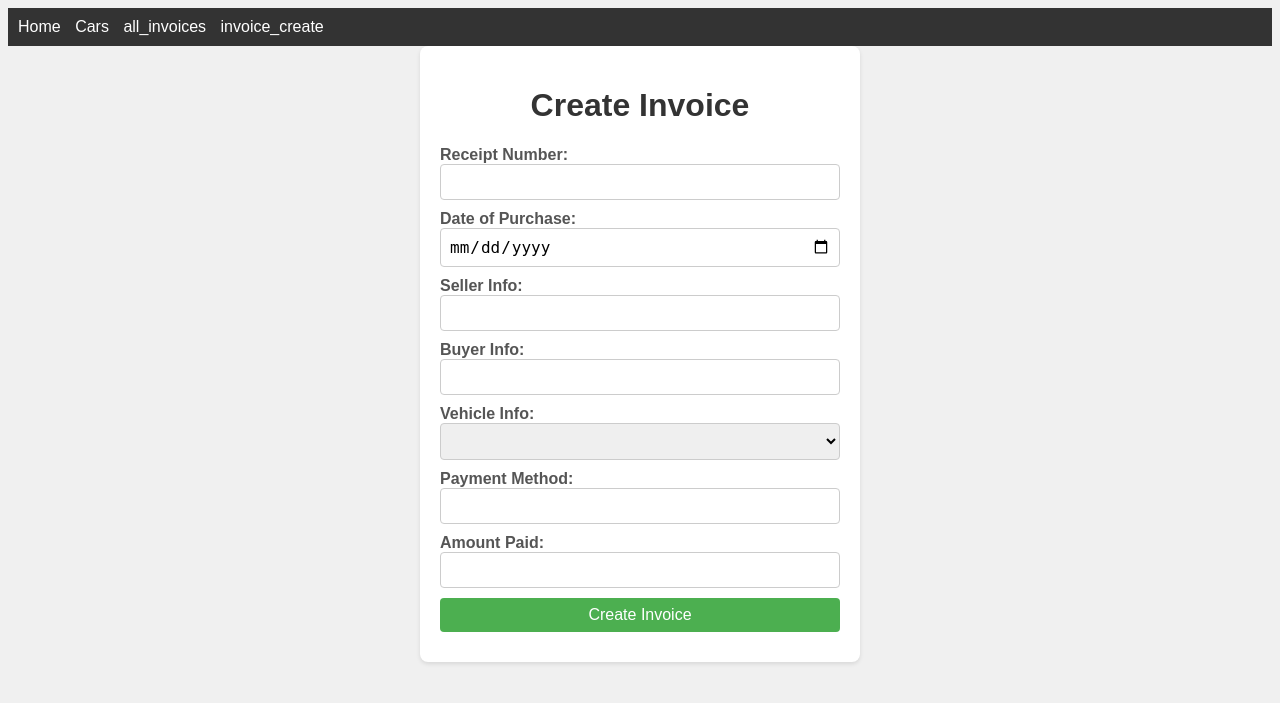
After one commit to irungudennisnganga/automotive-sales-business, a Django app: page /app/invoices/create/ in a window 1280 px wide. The commit adds this page. Shown: the top 703 px of the page. Run offline with Django 5.2, Linux system fonts and the light colour scheme; lists and menus that the app fills with data are empty.

Commit message:
add templates

```diff
--- a/automotives_sales/app/forms.py
+++ b/automotives_sales/app/forms.py
@@ -1,8 +1,12 @@
 # forms.py
 from django import forms
-from .models import Car
+from .models import Car,Invoice
 
 class CarUpdateForm(forms.ModelForm):
     class Meta:
         model = Car
         fields = '__all__'  # You can customize this to include specific fields you want to update
+class InvoiceForm(forms.ModelForm):
+    class Meta:
+        model = Invoice
+        fields = '__all__'  # You can also specify specific fields if neede
--- a/automotives_sales/app/static/update_car.css
+++ b/automotives_sales/app/static/update_car.css
@@ -1,6 +1,6 @@
 
 body {
-    display: flex;
+    display: block;
     justify-content: center;
     align-items: center;
     height: 100vh;
--- /dev/null
+++ b/automotives_sales/app/templates/base.html
@@ -0,0 +1,49 @@
+<!-- base.html -->
+<!DOCTYPE html>
+<html lang="en">
+<head>
+    <meta charset="UTF-8">
+    <meta name="viewport" content="width=device-width, initial-scale=1.0">
+    <title>{% block title %}Your Site Title{% endblock %}</title>
+    <style>
+        nav {
+            background-color: #333;
+            color: #fff;
+            padding: 10px;
+        }
+        nav ul {
+            list-style-type: none;
+            margin: 0;
+            padding: 0;
+        }
+        nav ul li {
+            display: inline;
+            margin-right: 10px;
+        }
+        nav ul li a {
+            color: #fff;
+            text-decoration: none;
+        }
+    </style>
+</head>
+<body>
+    <!-- Navbar -->
+    <nav>
+        <ul>
+            <li><a href="{% url 'home' %}">Home</a></li>
+            <li><a href="{% url 'car_list' %}">Cars</a></li>
+
+            <li><a href="{% url 'all_invoices' %}">all_invoices</a></li>
+            <li><a href="{% url 'create_invoice' %}">invoice_create</a></li>
+            {% comment %} <li><a href="{% url 'invoice_detail' %}">invoice_detail</a></li> {% endcomment %}
+            <!-- Add more navbar links as needed -->
+        </ul>
+    </nav>
+
+    <!-- Content -->
+    <div class="content">
+        {% block content %}
+        {% endblock %}
+    </div>
+</body>
+</html>
--- a/automotives_sales/app/templates/car_detail.html
+++ b/automotives_sales/app/templates/car_detail.html
@@ -1,6 +1,9 @@
+{% extends 'base.html' %}
+{% block content %}
 <!DOCTYPE html>
 <html>
 <head>
+
     <title>Car Detail</title>
     {% load static %}
     <link rel="stylesheet" type="text/css" href="{% static 'car_detail.css' %}">
@@ -32,3 +35,4 @@
     </div>
 </body>
 </html>
+{% endblock %}
--- /dev/null
+++ b/automotives_sales/app/templates/invoice_create.html
@@ -0,0 +1,99 @@
+{% extends 'base.html' %}
+
+{% block content %}
+<!DOCTYPE html>
+<html lang="en">
+<head>
+    <meta charset="UTF-8">
+    <meta name="viewport" content="width=device-width, initial-scale=1.0">
+    <title>Create Invoice</title>
+
+    <style>
+        body {
+            font-family: Arial, sans-serif;
+            background-color: #f0f0f0;
+        }
+
+        .card {
+            background-color: #ffffff;
+            border-radius: 8px;
+            box-shadow: 0 2px 4px rgba(0, 0, 0, 0.1);
+            padding: 20px;
+            max-width: 400px;
+            margin: 0 auto;
+        }
+
+        h1 {
+            text-align: center;
+            color: #333333;
+        }
+
+        label {
+            font-weight: bold;
+            color: #555555;
+        }
+
+        input[type="text"],
+        input[type="date"],
+        select,
+        input[type="number"],
+        button[type="submit"] {
+            width: 100%;
+            padding: 8px;
+            margin-bottom: 10px;
+            border-radius: 4px;
+            border: 1px solid #cccccc;
+            box-sizing: border-box;
+            font-size: 16px;
+        }
+
+        button[type="submit"] {
+            background-color: #4CAF50;
+            color: white;
+            border: none;
+            cursor: pointer;
+        }
+
+        @media screen and (max-width: 600px) {
+            .card {
+                width: 90%;
+            }
+        }
+    </style>
+</head>
+<body>
+    <div class="card">
+        <h1>Create Invoice</h1>
+        <form method="post">
+            {% csrf_token %}
+            <label for="receipt_number">Receipt Number:</label><br>
+            <input type="text" id="receipt_number" name="receipt_number" required><br>
+
+            <label for="date_of_purchase">Date of Purchase:</label><br>
+            <input type="date" id="date_of_purchase" name="date_of_purchase" required><br>
+
+            <label for="seller_info">Seller Info:</label><br>
+            <input type="text" id="seller_info" name="seller_info" required><br>
+
+            <label for="buyer_info">Buyer Info:</label><br>
+            <input type="text" id="buyer_info" name="buyer_info" required><br>
+
+            <label for="vehicle_info">Vehicle Info:</label><br>
+            <select id="vehicle_info" name="vehicle_info" required>
+                {% for car in cars %}
+                    <option value="{{ car.id }}">{{ car.make }} - {{ car.model }} - {{ car.year }}</option>
+                {% endfor %}
+            </select><br>
+
+            <label for="payment_method">Payment Method:</label><br>
+            <input type="text" id="payment_method" name="payment_method" required><br>
+
+            <label for="amount_paid">Amount Paid:</label><br>
+            <input type="number" id="amount_paid" name="amount_paid" step="0.01" required><br>
+
+            <button type="submit">Create Invoice</button>
+        </form>
+    </div>
+</body>
+</html>
+{% endblock %}
--- a/automotives_sales/app/urls.py
+++ b/automotives_sales/app/urls.py
@@ -2,8 +2,13 @@ from django.urls import path
 from . import views
 
 urlpatterns = [
+    path('', views.home, name='home'),
     path('cars/', views.car_list, name='car_list'),
     path('cars/<int:car_id>/', views.car_detail, name='car_detail'),
-     path('car/<int:car_id>/delete/', views.delete_car, name='delete_car'),
-      path('car/<int:car_id>/update/', views.update_car, name='update_car'),
+    path('car/<int:car_id>/delete/', views.delete_car, name='delete_car'),
+    path('car/<int:car_id>/update/', views.update_car, name='update_car'),
+    path('invoices/', views.all_invoices, name='all_invoices'),
+    path('invoices/create/', views.create_invoice, name='create_invoice'),
+    path('invoices/<int:invoice_id>/', views.invoice_detail, name='invoice_detail'),
+    path('invoices/<int:pk>/delete/', views.delete_invoice, name='delete_invoice'),
 ]
--- a/automotives_sales/app/views.py
+++ b/automotives_sales/app/views.py
@@ -1,7 +1,15 @@
-from django.shortcuts import render
-from .models import Car
+from django.shortcuts import render, redirect
+from .models import Car,Invoice
+from .serializer import InvoiceSerializer
+from rest_framework.response import Response
+from rest_framework import status
+from django.urls import reverse
 from django.shortcuts import render, redirect, get_object_or_404
-from .forms import CarUpdateForm
+from .forms import CarUpdateForm,InvoiceForm
+from rest_framework.decorators import api_view
+
+def home(request):
+    return render(request, 'home.html')
 
 def car_list(request):
     cars = Car.objects.all()
@@ -30,3 +38,48 @@ def update_car(request, car_id):
         form = CarUpdateForm(instance=car)
 
     return render(request, 'update_car.html', {'form': form, 'car': car})
+
+def all_invoices(request):
+
+    invoices = Invoice.objects.all()
+    return render(request, 'invoice.html', {'invoices': invoices})
+
+def invoice_detail(request, invoice_id):
+    invoice = get_object_or_404(Invoice, id=invoice_id)
+    return render(request, 'invoice_details.html', {'invoice': invoice})
+
+def create_invoice(request):
+    if request.method == 'POST':
+        form = InvoiceForm(request.POST)
+        if form.is_valid():
+            form.save()
+            return redirect('invoice_list')  # Redirect to the list of invoices
+    else:
+        form = InvoiceForm()
+    return render(request, 'invoice_create.html', {'form': form})
+
+def update_invoice(request, pk):
+    try:
+        invoice = Invoice.objects.get(pk=pk)
+    except Invoice.DoesNotExist:
+        return Response(status=status.HTTP_404_NOT_FOUND)
+
+    if request.method == 'PATCH':
+        serializer = InvoiceSerializer(invoice, data=request.data, partial=True)
+        if serializer.is_valid():
+            serializer.save()
+            return redirect('invoice_list')
+    else:
+        serializer = InvoiceSerializer(instance=invoice)
+    return render(request, 'update_invoice.html', {'form': serializer})
+
+def delete_invoice(request, pk):
+    try:
+        invoice = Invoice.objects.get(pk=pk)
+    except Invoice.DoesNotExist:
+        return Response(status=status.HTTP_404_NOT_FOUND)
+
+    if request.method == 'DELETE':
+        invoice.delete()
+        return Response(status=status.HTTP_204_NO_CONTENT)  # Return a success response without content
+    return Response(status=status.HTTP_400_BAD_REQUEST)
```
Also changed, not shown: automotives_sales/app/seed.py (+10 -10 lines), automotives_sales/app/serializer.py (+6 -1 lines), automotives_sales/app/templates/car_list.html (+9 -0 lines), automotives_sales/app/templates/home.html (added, +9 -0 lines), automotives_sales/app/templates/invoice.html (added, +10 -0 lines), automotives_sales/app/templates/invoice_details.html (added, +28 -0 lines), automotives_sales/app/templates/update_car.html (+10 -3 lines), automotives_sales/app/templates/update_invoice.html (added, +17 -0 lines), automotives_sales/db.sqlite3.
